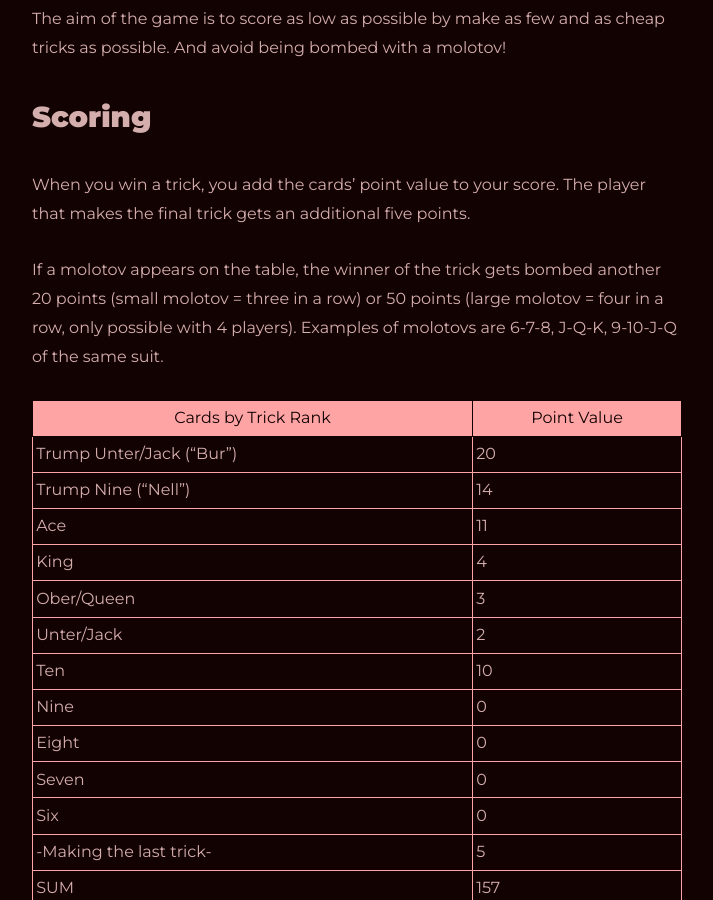
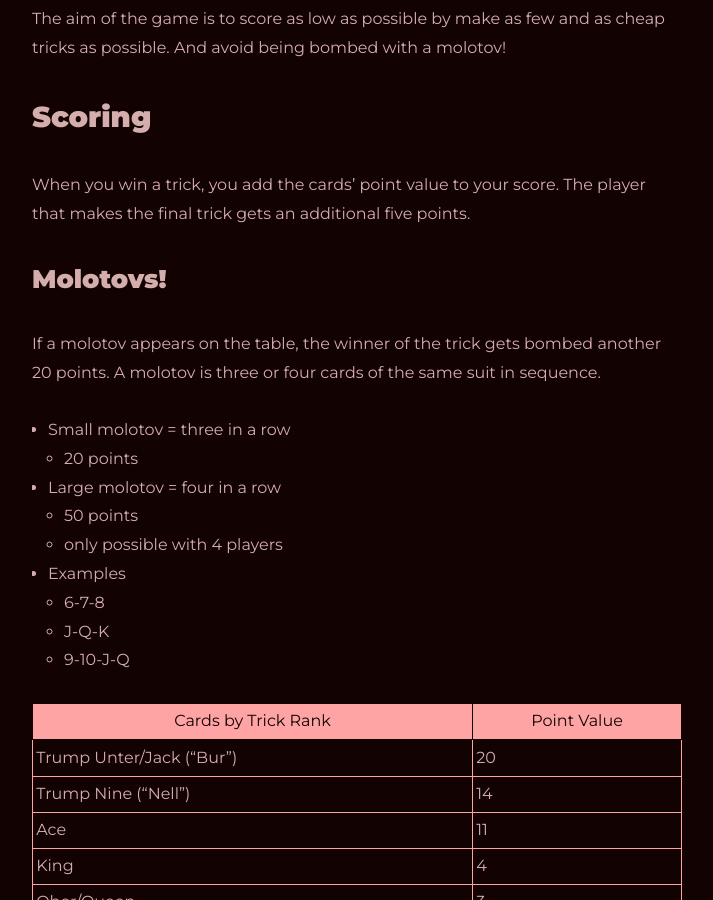
Before and after one commit to BrianInGermany/oldcardgames, a Jekyll site: the page built from all_collections/_posts/2022-12-11-offenbach_molotov.markdown, in a window 1280 px wide and 900 px high, scrolled down 1364 px. Shown: the whole window, without its empty margins (283-996 px from the left). Built offline with Jekyll 4.4.1, drawn with Linux system fonts in a browser that asks for light colours.

Commit message:
edit molotvs

```diff
--- a/all_collections/_posts/2022-12-11-offenbach_molotov.markdown
+++ b/all_collections/_posts/2022-12-11-offenbach_molotov.markdown
@@ -19,7 +19,17 @@ The aim of the game is to score as low as possible by make as few and as cheap t
 ## Scoring
 When you win a trick, you add the cards' point value to your score. The player that makes the final trick gets an additional five points.
 
-If a molotov appears on the table, the winner of the trick gets bombed another 20 points (small molotov = three in a row) or 50 points (large molotov = four in a row, only possible with 4 players). Examples of molotovs are 6-7-8, J-Q-K, 9-10-J-Q __of the same suit__.
+### Molotovs!
+If a molotov appears on the table, the winner of the trick gets bombed another 20 points. A molotov is three or four cards __of the same suit__ in sequence.
+- Small molotov = three in a row
+  - 20 points
+- Large molotov = four in a row
+  - 50 points
+  - only possible with 4 players
+- Examples
+  - 6-7-8
+  - J-Q-K
+  - 9-10-J-Q
 
 | Cards by Trick Rank      | Point Value |
 | ------------------------ | ----------- |
```
